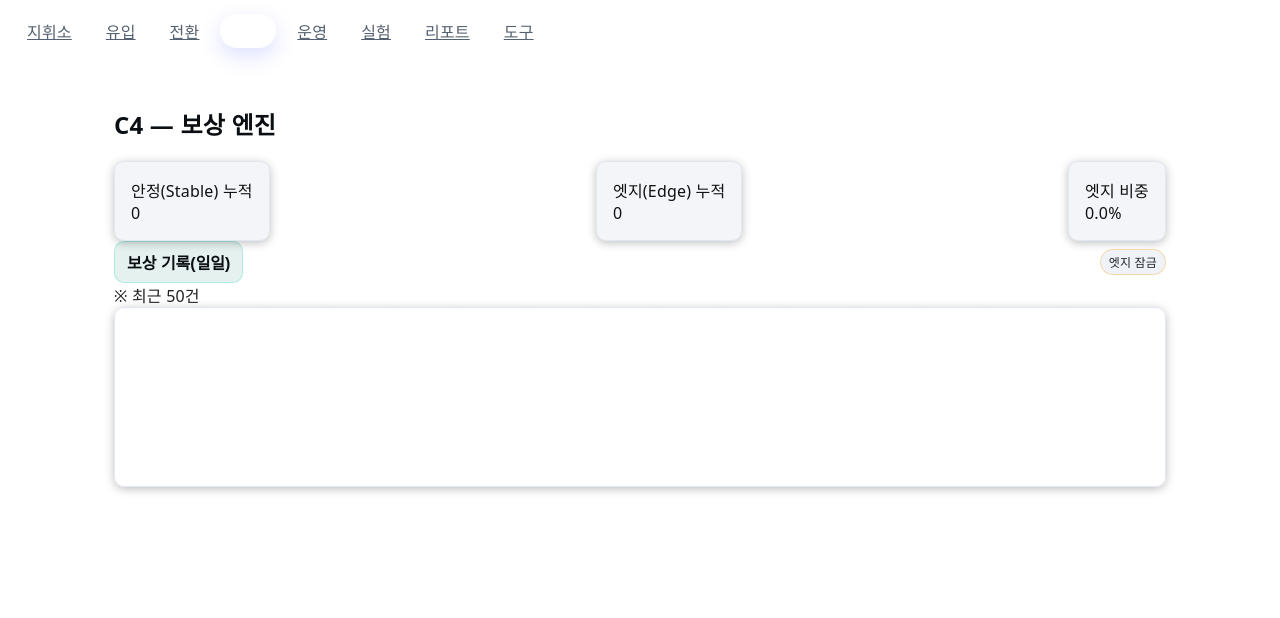
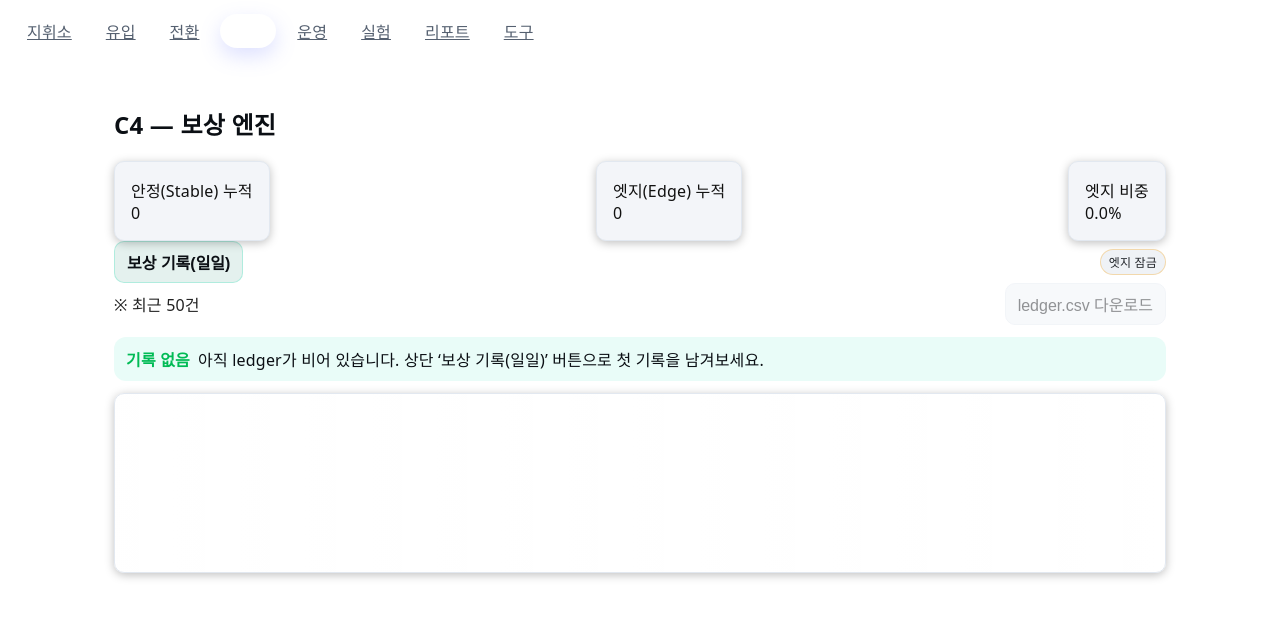
Before and after one commit to sht27363838-glitch/zp-v3.0, a Next.js app: page /rewards in a window 1280 px wide. Shown: the top 618 px of the page. Built offline with nearby package versions, Linux system fonts and the light colour scheme.

Commit message:
Update page.tsx

```diff
--- a/app/(tabs)/rewards/page.tsx
+++ b/app/(tabs)/rewards/page.tsx
@@ -10,7 +10,6 @@ import { appendLedger, lastTimeKey, markTime } from '../../_lib/ledger'
 import ScrollWrap from '../../_components/ScrollWrap'
 import ErrorBanner from '../../_components/ErrorBanner'
 import DownloadCsv from '../../_components/DownloadCsv'
-
 
 export default function RewardsPage() {
   // ledger 로드
@@ -50,7 +49,7 @@ export default function RewardsPage() {
   const last = lastTimeKey(cooldownKey)
   const canClick = Date.now() - last > (rules.triggers.dailyLoop.cooldownH * 3600_000)
 
-  // ✅ 로딩 상태 + 중복 클릭 방지
+  // 로딩 상태 + 중복 클릭 방지
   const [loading, setLoading] = useState(false)
 
   async function payoutDaily() {
@@ -97,7 +96,7 @@ export default function RewardsPage() {
       </div>
 
       <div className="row gap mt-4">
-        {/* ✅ 로딩/쿨다운 반영 */}
+        {/* 로딩/쿨다운 반영 */}
         <button
           className="btn primary"
           disabled={!canClick || loading}
@@ -110,13 +109,30 @@ export default function RewardsPage() {
         {guards.returnsHigh && <span className="badge danger">보상 감액</span>}
       </div>
 
+      {/* ▼ “최근 50건” 제목/다운로드/빈상태 안내 묶음 */}
       <div className="mt-6">
-        <div className="text-dim text-sm">※ 최근 50건</div>
+        <div className="row" style={{alignItems:'center', justifyContent:'space-between', marginBottom:8}}>
+          <div className="text-dim text-sm">※ 최근 50건</div>
+          {/* CSV 다운로드 버튼 (제목 근처) */}
+          <div className="row" style={{gap:8}}>
+            <DownloadCsv keyName="ledger" label="ledger.csv 다운로드" />
+          </div>
+        </div>
 
-        {/* ✅ 스켈레톤 + 스크롤 래퍼 */}
-        {data.rows.length === 0 ? (
-          <div className="skeleton" />
-        ) : (
+        {/* 빈 상태 배너 + 스켈레톤 */}
+        {data.rows.length === 0 && (
+          <>
+            <ErrorBanner
+              tone="info"
+              title="기록 없음"
+              message="아직 ledger가 비어 있습니다. 상단 ‘보상 기록(일일)’ 버튼으로 첫 기록을 남겨보세요."
+            />
+            <div className="skeleton" />
+          </>
+        )}
+
+        {/* 표 */}
+        {data.rows.length > 0 && (
           <ScrollWrap>
             <table className="table">
               <thead>
```
